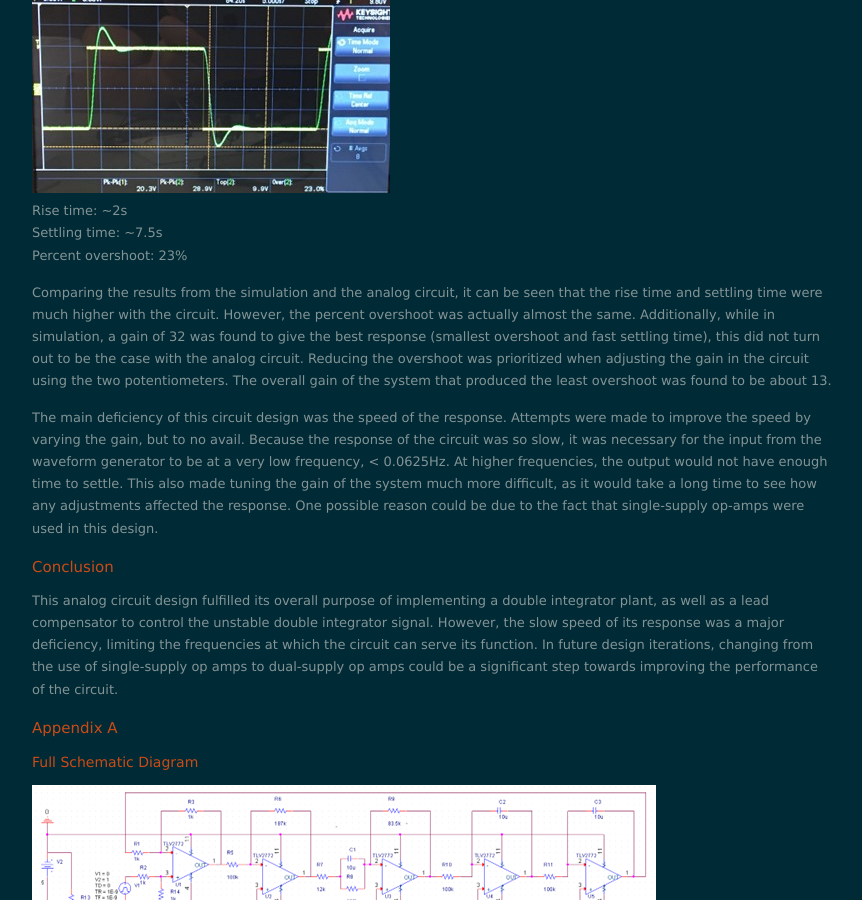
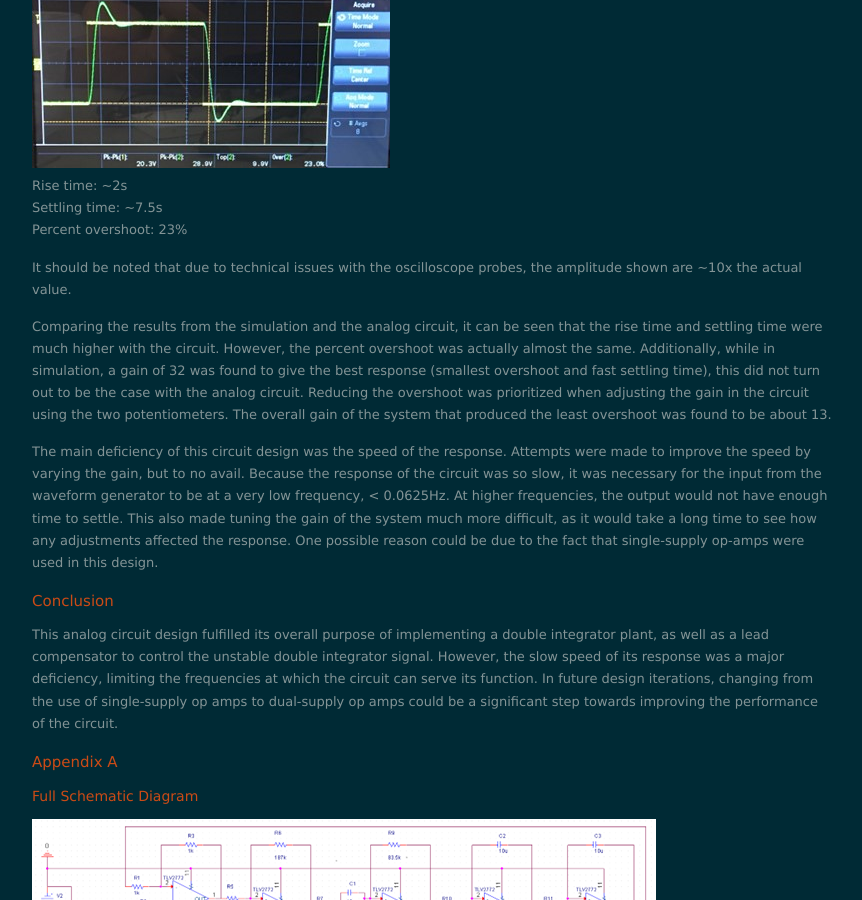
Before and after one commit to nolanschan/nolanschan.github.io, a Jekyll site: the page built from projects/leadcompcircuit/index.markdown, in a window 1280 px wide and 900 px high, scrolled down 4873 px. Shown: the whole window, without its empty margins (208-1070 px from the left). Built offline with Jekyll 4.4.1, drawn with Linux system fonts in a browser that asks for light colours; nearby versions of some CDN libraries; formulas are drawn with MathJax 3.

Commit message:
Update index.markdown

```diff
--- a/projects/leadcompcircuit/index.markdown
+++ b/projects/leadcompcircuit/index.markdown
@@ -50,7 +50,7 @@
 
   The circuit design of a lead compensator was found in Design of Feedback Control Systems, 4th ed., by Stefani, Shahian, Savant, and Hostetter, with the following parameters.
 
-<img src="/projects/leadcompcircuit/assets/leadcompcircuit.png">
+<img src="/projects/leadcompcircuit/assets/leadcompcircuit.png" width="800">
 
 $$k\frac{\left(s+b\right)}{\left(s+a\right)}$$
 
@@ -141,6 +141,8 @@
 Settling time: ~7.5s <br>
 Percent overshoot: 23%
 
+  It should be noted that due to technical issues with the oscilloscope probes, the amplitude shown are ~10x the actual value.
+
   Comparing the results from the simulation and the analog circuit, it can be seen that the rise time and settling time were much higher with the circuit. However, the percent overshoot was actually almost the same. Additionally, while in simulation, a gain of 32 was found to give the best response (smallest overshoot and fast settling time), this did not turn out to be the case with the analog circuit. Reducing the overshoot was prioritized when adjusting the gain in the circuit using the two potentiometers. The overall gain of the system that produced the least overshoot was found to be about 13.
 
   The main deficiency of this circuit design was the speed of the response. Attempts were made to improve the speed by varying the gain, but to no avail. Because the response of the circuit was so slow, it was necessary for the input from the waveform generator to be at a very low frequency, < 0.0625Hz. At higher frequencies, the output would not have enough time to settle. This also made tuning the gain of the system much more difficult, as it would take a long time to see how any adjustments affected the response. One possible reason could be due to the fact that single-supply op-amps were used in this design.
```
